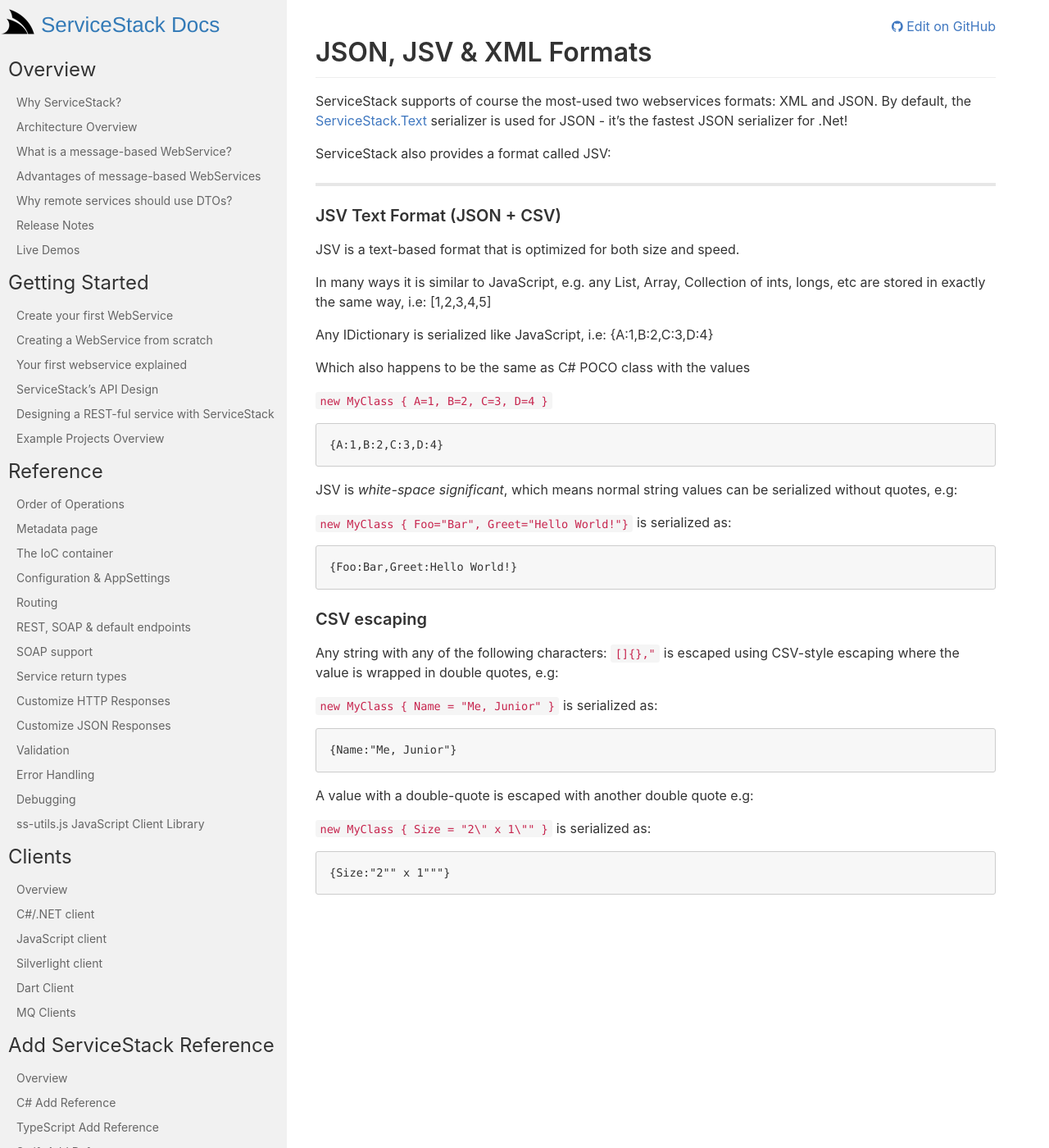
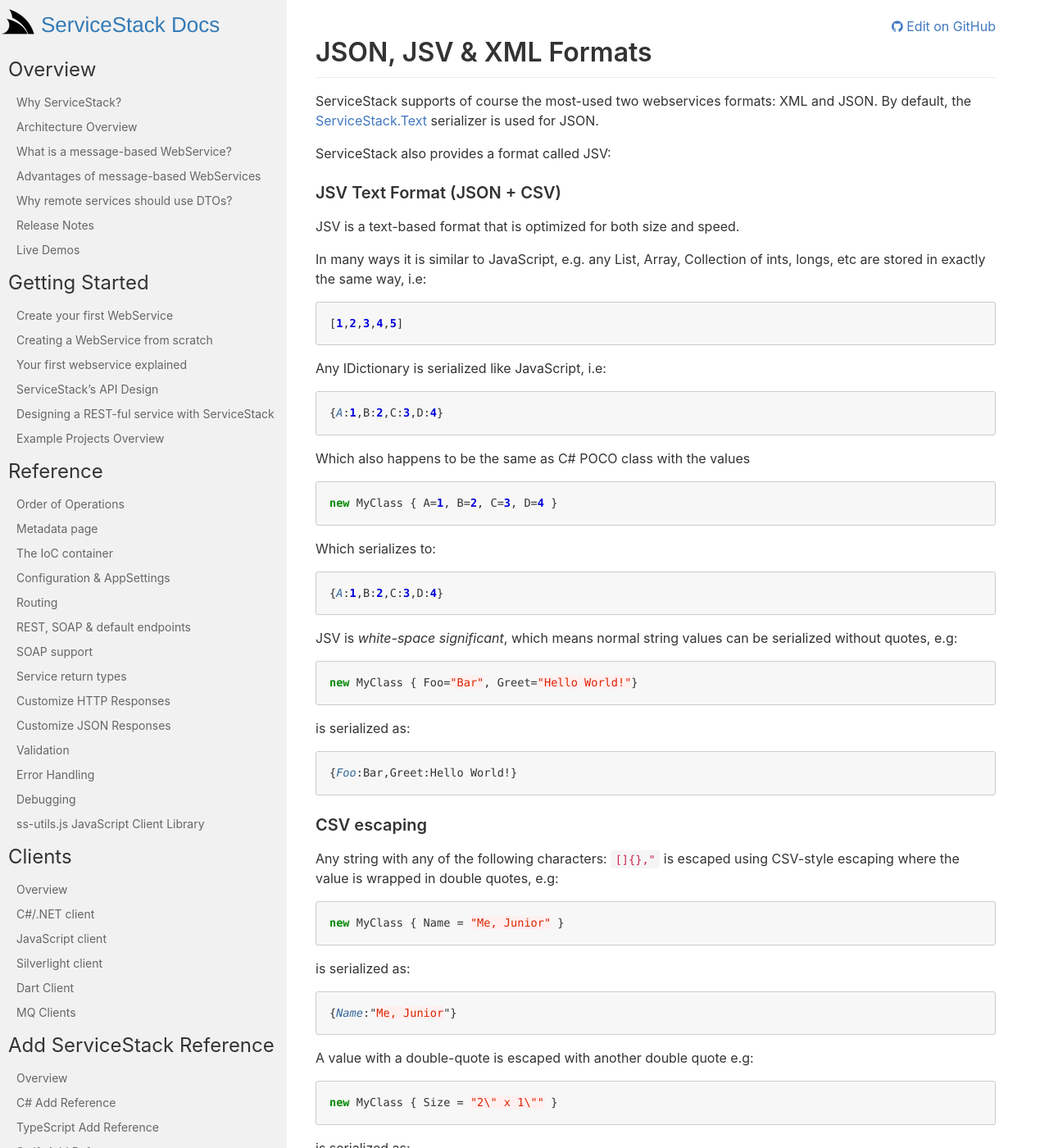
Before and after one commit to timker/docs, a Jekyll site: the page built from docs/_documentation/Json-jsv-and-xml.md, in a window 1280 px wide and 1400 px high. Shown: the whole window at 82% size. Built offline with Jekyll 4.4.1, drawn with Linux system fonts in a browser that asks for light colours; nearby versions of some CDN libraries.

Commit message:
Update code formatting

````diff
--- a/docs/_documentation/Json-jsv-and-xml.md
+++ b/docs/_documentation/Json-jsv-and-xml.md
@@ -3,46 +3,75 @@
 title: JSON, JSV & XML Formats
 ---
 
-ServiceStack supports of course the most-used two webservices formats: XML and JSON. By default, the [ServiceStack.Text](https://github.com/ServiceStack/ServiceStack.Text) serializer is used for JSON - it's the fastest JSON serializer for .Net!
+ServiceStack supports of course the most-used two webservices formats: XML and JSON.
+By default, the [ServiceStack.Text](https://github.com/ServiceStack/ServiceStack.Text)
+serializer is used for JSON.
 
 ServiceStack also provides a format called JSV:
-
-***
 
 ### JSV Text Format (JSON + CSV)
 
 JSV is a text-based format that is optimized for both size and speed.
 
 In many ways it is similar to JavaScript, e.g. any List, Array, Collection of ints, longs, etc are stored in exactly the same way, i.e:
-	[1,2,3,4,5]
+
+```js
+[1,2,3,4,5]
+```
 
 Any IDictionary is serialized like JavaScript, i.e:
-	{A:1,B:2,C:3,D:4}
+
+```js
+{A:1,B:2,C:3,D:4}
+```
 
 Which also happens to be the same as C# POCO class with the values
 
-`new MyClass { A=1, B=2, C=3, D=4 }`
+```csharp
+new MyClass { A=1, B=2, C=3, D=4 }
+```
 
-	{A:1,B:2,C:3,D:4}
+Which serializes to:
+
+```js
+{A:1,B:2,C:3,D:4}
+```
 
 JSV is *white-space significant*, which means normal string values can be serialized without quotes, e.g:
 
-`new MyClass { Foo="Bar", Greet="Hello World!"}` is serialized as:
+```csharp
+new MyClass { Foo="Bar", Greet="Hello World!"}
+```
 
-	{Foo:Bar,Greet:Hello World!}
+is serialized as:
 
+```js
+{Foo:Bar,Greet:Hello World!}
+```
 
 ### CSV escaping
 
 Any string with any of the following characters: `[]{},"`
 is escaped using CSV-style escaping where the value is wrapped in double quotes, e.g:
 
-`new MyClass { Name = "Me, Junior" }` is serialized as:
+```csharp
+new MyClass { Name = "Me, Junior" }
+```
 
-	{Name:"Me, Junior"}
+is serialized as:
+
+```js
+{Name:"Me, Junior"}
+```
 
 A value with a double-quote is escaped with another double quote e.g:
 
-`new MyClass { Size = "2\" x 1\"" }` is serialized as:
+```csharp
+new MyClass { Size = "2\" x 1\"" }
+```
 
-	{Size:"2"" x 1"""}
+is serialized as:
+
+```js
+{Size:"2"" x 1"""}
+```
````
